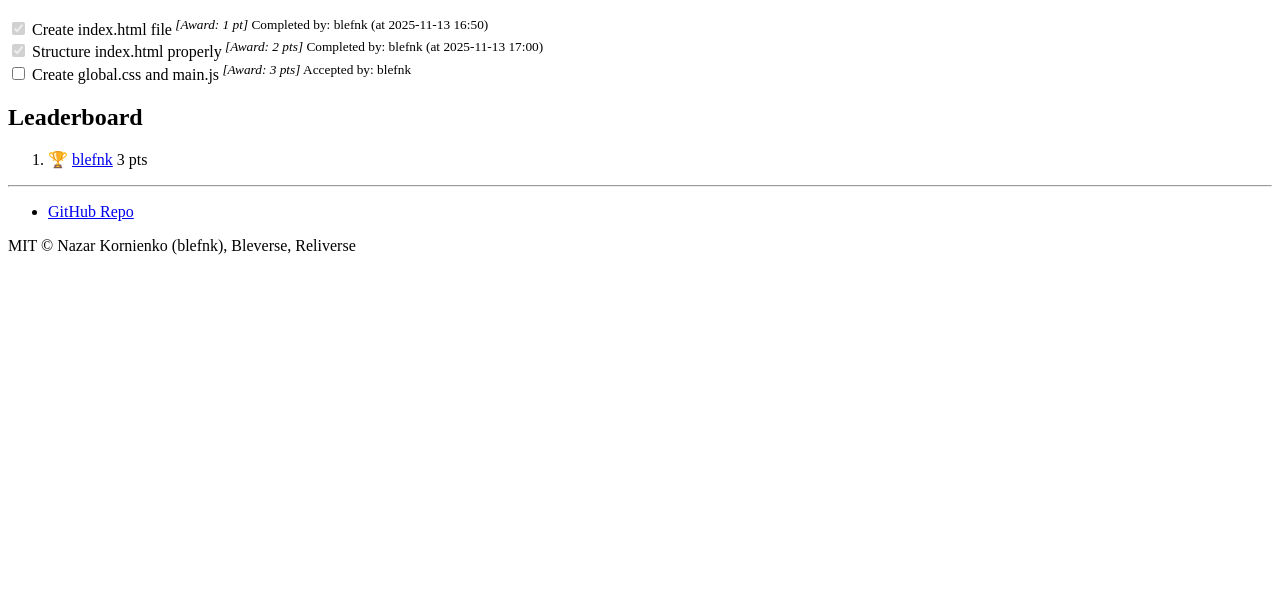
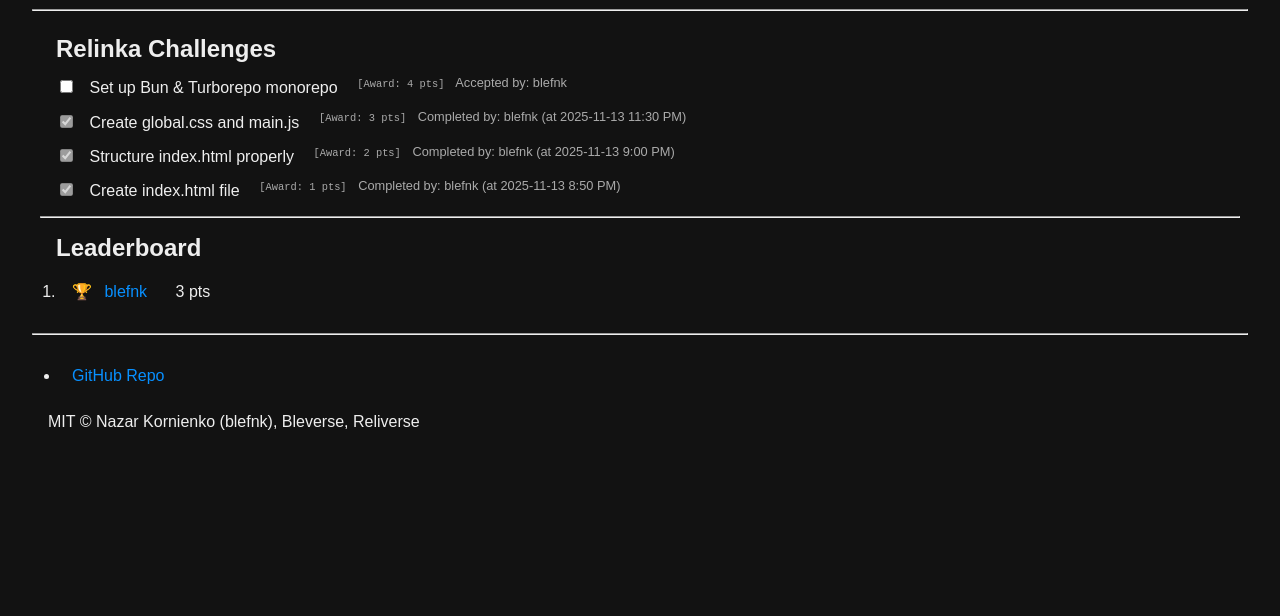
Before and after one commit to blefnk/relinka, a plain HTML site: page index.html in a window 1280 px wide. Shown: the part 184-800 px from the top of the page. Drawn offline with Linux system fonts and the light colour scheme.

Commit message:
create global.css and main.js

```diff
--- /dev/null
+++ b/global.css
@@ -0,0 +1,36 @@
+* {
+    box-sizing: border-box;
+    margin: 4px;
+    padding: 4px;
+}
+
+body {
+    font-family: sans-serif;
+    background: #121212;
+    color: #eee;
+    padding: 20px;
+}
+
+h1 {
+    color: rgb(16, 255, 167);
+}
+
+hr {
+    margin: 0;
+    padding: 0;
+}
+
+label {
+    cursor: pointer;
+}
+
+sup {
+    font-size: 0.8em;
+    color: #aaa;
+    position: relative;
+}
+
+a {
+    color: rgb(8, 144, 255);
+    text-decoration: none;
+}
--- a/index.html
+++ b/index.html
@@ -5,6 +5,7 @@
     <meta charset="UTF-8">
     <meta name="viewport" content="width=device-width, initial-scale=1.0">
     <title>Relinka Templates Collection</title>
+    <link rel="stylesheet" href="global.css">
 </head>
 
 <body>
@@ -34,26 +35,35 @@
             </h2>
 
             <div>
-                <input type="checkbox" id="index" checked disabled />
-                <label for="index">Create index.html file<sup title="Challenge accepted by: blefnk">
-                        <em>[Award: 1 pt]</em> Completed by: blefnk (at 2025-11-13 16:50)</sup>
+                <input type="checkbox" id="monorepo" />
+                <label for="monorepo">Set up Bun & Turborepo monorepo<sup title="Challenge accepted by: blefnk">
+                        <code>[Award: 4 pts]</code> Accepted by: blefnk</sup>
+                </label>
+            </div>
+
+            <div>
+                <input type="checkbox" id="css-and-js" checked disabled />
+                <label for="css-and-js">Create global.css and main.js<sup title="Challenge accepted by: blefnk">
+                        <code>[Award: 3 pts]</code> Completed by: blefnk (at 2025-11-13 11:30 PM)</sup>
                 </label>
             </div>
 
             <div>
                 <input type="checkbox" id="structure" checked disabled />
                 <label for="structure">Structure index.html properly<sup title="Challenge accepted by: blefnk">
-                        <em>[Award: 2 pts]</em> Completed by: blefnk (at 2025-11-13 17:00)</sup>
+                        <code>[Award: 2 pts]</code> Completed by: blefnk (at 2025-11-13 9:00 PM)</sup>
                 </label>
             </div>
 
             <div>
-                <input type="checkbox" id="css-and-js" />
-                <label for="css-and-js">Create global.css and main.js<sup title="Challenge accepted by: blefnk">
-                        <em>[Award: 3 pts]</em> Accepted by: blefnk</sup>
+                <input type="checkbox" id="index" checked disabled />
+                <label for="index">Create index.html file<sup title="Challenge accepted by: blefnk">
+                        <code>[Award: 1 pts]</code> Completed by: blefnk (at 2025-11-13 8:50 PM)</sup>
                 </label>
             </div>
         </section>
+
+        <hr />
 
         <section id="leaderboard">
             <h2>
@@ -75,7 +85,7 @@
         <nav>
             <ul>
                 <li>
-                    <a href="https://github.com/blefnk/relinka" target="_blank" rel="noopener noreferrer">
+                    <a href="https://github.com/blefnk/relinka">
                         GitHub Repo
                     </a>
                 </li>
@@ -85,6 +95,8 @@
             MIT &copy; Nazar Kornienko (blefnk), Bleverse, Reliverse
         </p>
     </footer>
+
+    <script defer src="main.js"></script>
 </body>
 
 </html>
--- /dev/null
+++ b/main.js
@@ -0,0 +1 @@
+console.log("Hello, Reliverse!");
```
